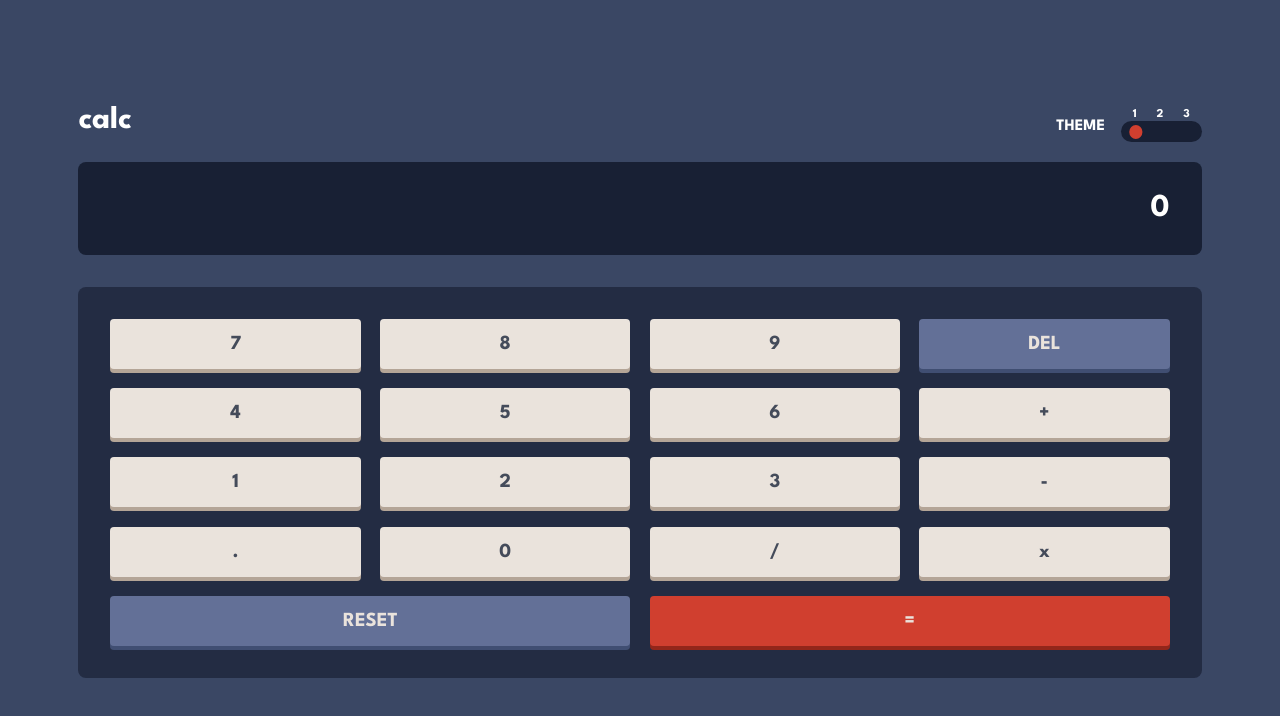
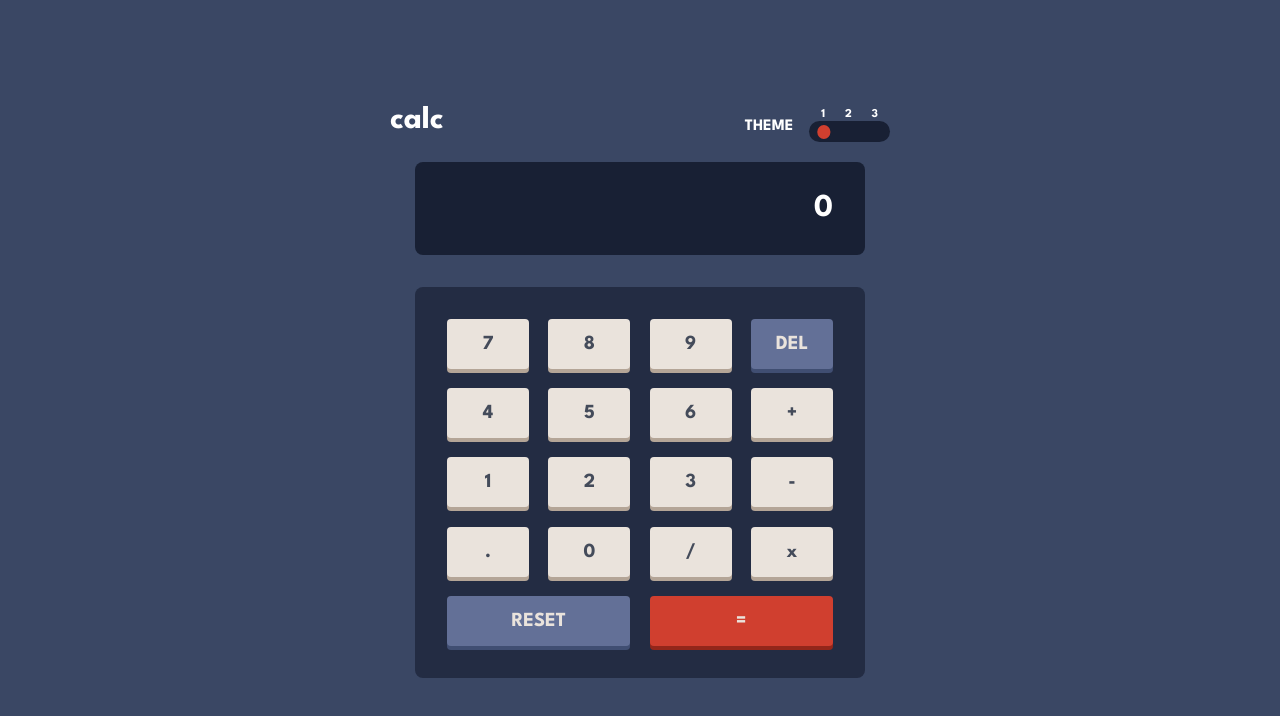
Before and after one commit to SquirrelloDev/calculator-react, a React (Create React App) app: page / in a window 1280 px wide. Shown: the top 716 px of the page. Built offline with nearby package versions, Linux system fonts and the light colour scheme.

Commit message:
Added simple responsivity

```diff
--- a/src/sass/TopControls.module.scss
+++ b/src/sass/TopControls.module.scss
@@ -1,6 +1,7 @@
 @use "./utils" as *;
 .header{
   width: 90%;
+  max-width: 500px;
   display: flex;
   justify-content: space-between;
   &__theme{
--- a/src/sass/Wrapper.module.scss
+++ b/src/sass/Wrapper.module.scss
@@ -2,7 +2,7 @@
 .wrapper{
   width: 100%;
   min-height: 100vh;
-  max-width: 1440px;
+  //max-width: 1440px;
   padding: 1em;
   display: flex;
   flex-direction: column;
--- a/src/sass/calculator/Calculator.module.scss
+++ b/src/sass/calculator/Calculator.module.scss
@@ -1,6 +1,7 @@
 @use "../utils" as *;
 .calculator{
   width: 100%;
+  max-width: 500px;
   display: flex;
   flex-direction: column;
   align-items: center;
--- a/src/sass/index.scss
+++ b/src/sass/index.scss
@@ -11,4 +11,5 @@ body{
   font-size: 1.6rem;
   font-family: 'League Spartan', sans-serif;
   color: #fff;
+
 }
```
